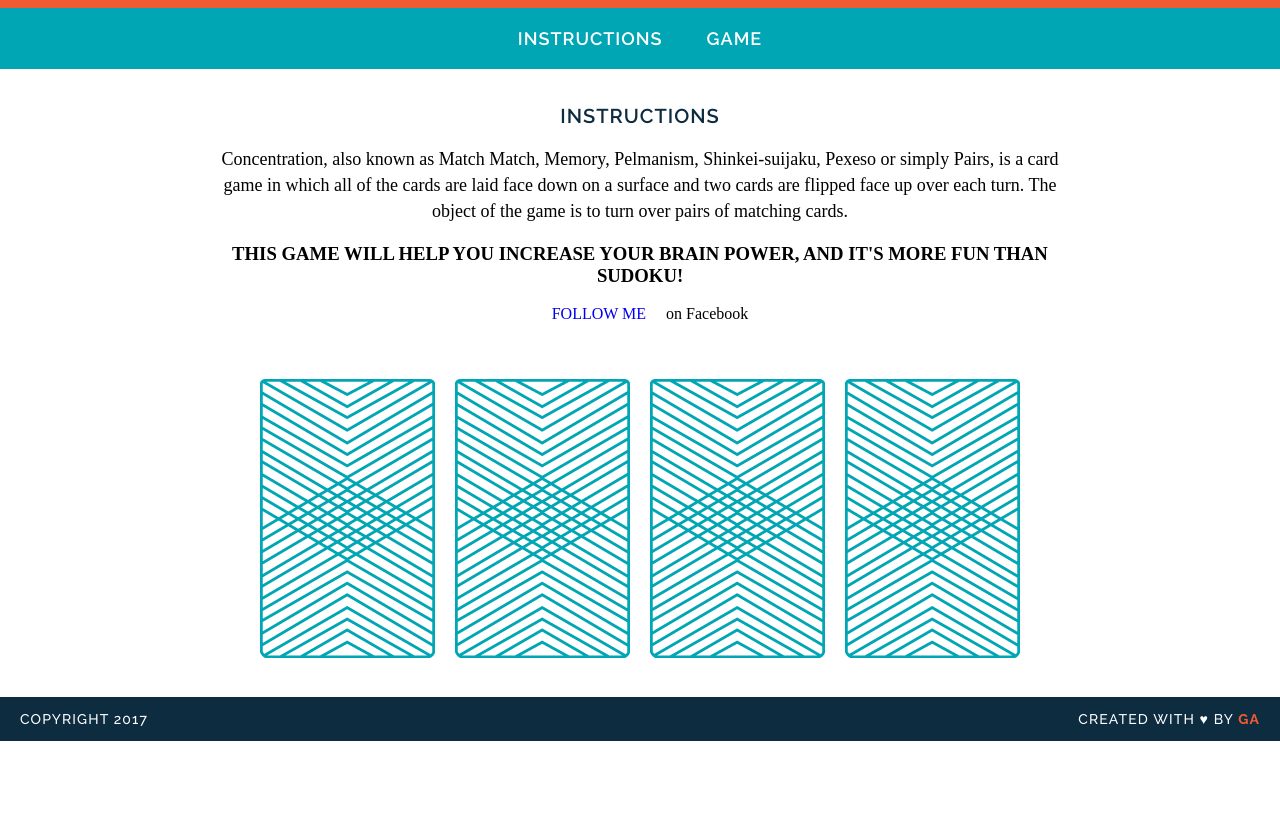
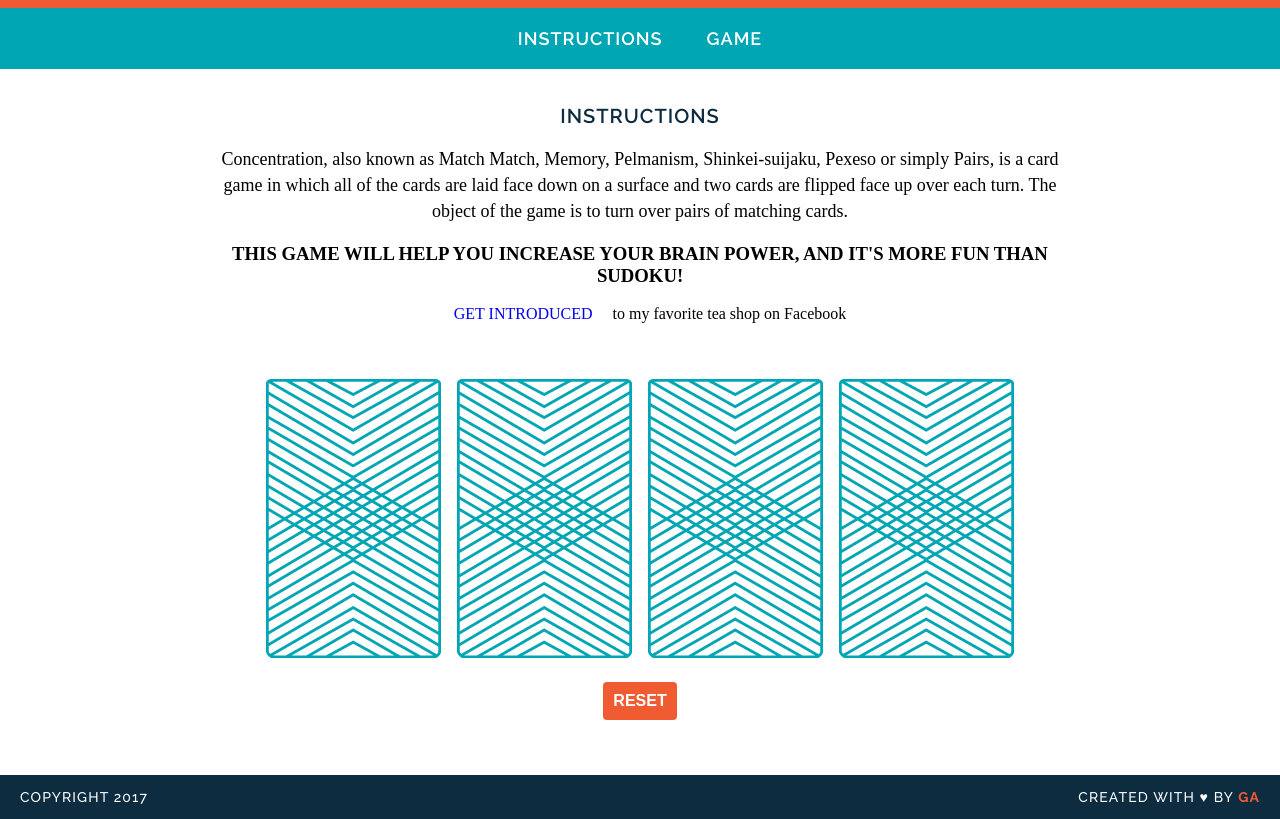
Before and after one commit to myspare/wdi-fundamentals-memorygame, a plain HTML site: page memory_game/index.html in a window 1280 px wide. Shown: the part 105-924 px from the top of the page. Before the commit the page ends 846 px from the top, so only its background shows below. Drawn offline with Linux system fonts and the light colour scheme; a web font is replaced by a local one.

Commit message:
created game logic

```diff
--- a/memory_game/css/style.css
+++ b/memory_game/css/style.css
@@ -87,3 +87,15 @@ footer {
   color: #F15B31;
   font-weight: 700;
 }
+button {
+  cursor: pointer;
+  background-color: #F15B31;
+  color: white;
+  text-transform: uppercase;
+  font-weight: bold;
+  font-size: 16px;
+  padding: 10px 10px;
+  margin: 20px;
+  border-radius: 4px;
+  border: none;
+}
--- a/memory_game/index.html
+++ b/memory_game/index.html
@@ -18,15 +18,11 @@
       <h2 id="attr-href">Instructions</h2>
       <p class="about">Concentration, also known as Match Match, Memory, Pelmanism, Shinkei-suijaku, Pexeso or simply Pairs, is a card game in which all of the cards are laid face down on a surface and two cards are flipped face up over each turn. The object of the game is to turn over pairs of matching cards.</p>
       <h3>This game will help you increase your brain power, and it's more fun than sudoku!</h3>
-      <p><a href="https://www.facebook.com/sophiescuppatea">Follow me</a>on Facebook</p>
-      <div id="attr-href2">
-        <img src="images/back.png" alt="Queen of Diamonds">
-        <img src="images/back.png" alt="Queen of Hearts">
-        <img src="images/back.png" alt="King of Diamonds">
-        <img src="images/back.png" alt="King of Hearts">
-      <div>
+      <p><a href="https://www.facebook.com/sophiescuppatea">Get introduced</a>to my favorite tea shop on Facebook</p>
+      <div id="game-board" class="board clearfix"></div>
+      <button id = "resetButton">Reset</button>
     </main>
-    <footer class="clearfix">
+    <footer id="attr-href2" class="clearfix">
       <p class="copyright">Copyright 2017</p>
       <p class="message">Created with &hearts; by <span class="name">GA</span></p>
     </footer>
--- a/memory_game/js/main.js
+++ b/memory_game/js/main.js
@@ -31,14 +31,32 @@ var checkForMatch = function() {
   }
 }
 
-var flipCard = function(cardId) {
+var flipCard = function() {
+var cardId = this.getAttribute('data-id');
 console.log("User flipped " + cards[cardId].rank);
 console.log(cards[cardId].cardImage);
 console.log(cards[cardId].suit);
 cardsInPlay.push(cards[cardId].rank);
+this.setAttribute('src', cards[cardId].cardImage);
   if (cardsInPlay.length === 2) {
 checkForMatch();
   }
 }
-flipCard(0);
-flipCard(2);
+
+var createBoard = function() {
+  for (var i = 0; i < cards.length; i++) {
+    var cardElement = document.createElement('img');
+    cardElement.setAttribute('src', "images/back.png");
+    cardElement.setAttribute('data-id', i);
+    cardElement.addEventListener('click', flipCard);
+    document.getElementById('game-board').appendChild(cardElement);
+  }
+}
+
+createBoard();
+
+var resetBoard = function() {
+  window.location.reload(true);
+}
+
+document.getElementById('resetButton').addEventListener('click', resetBoard);
```
